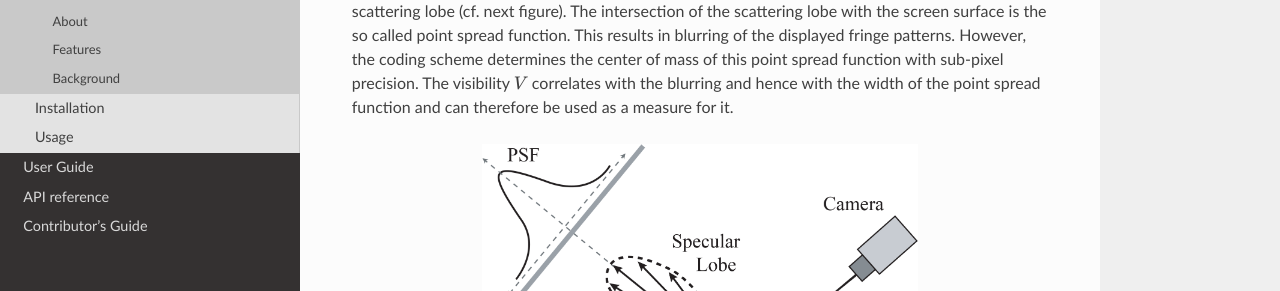
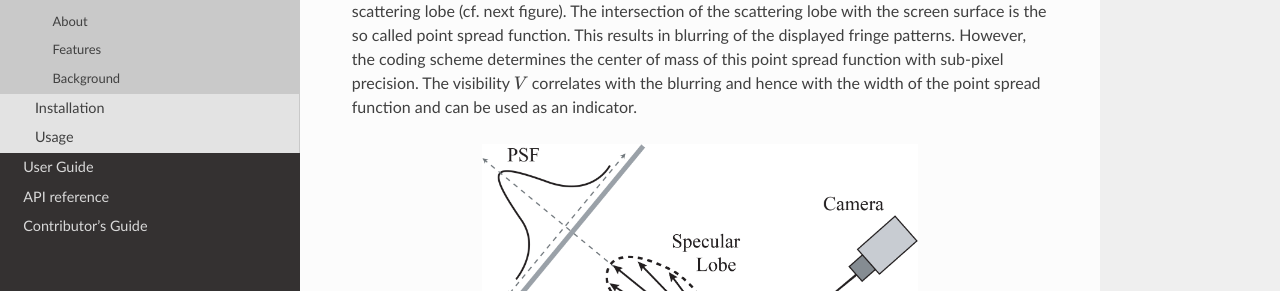
Before and after one commit to comimag/Fringes, a Sphinx documentation site: the page built from docs/getting_started/intro.rst, in a window 1280 px wide and 900 px high, scrolled down 4619 px. Shown: the part 184-475 px from the top of the window. Built offline with Sphinx 7.4.7 and the Read the Docs theme 2.0.0, drawn with Linux system fonts in a browser that asks for light colours; formulas are drawn with MathJax 3.

```diff
--- a/docs/getting_started/intro.rst
+++ b/docs/getting_started/intro.rst
@@ -199,7 +199,7 @@ The intersection of the scattering lobe with the screen surface is the so called
 This results in blurring of the displayed fringe patterns.
 However, the coding scheme determines the center of mass of this point spread function with sub-pixel precision.
 The visibility `V` correlates with the blurring and hence with the width of the point spread function
-and can therefore be used as a measure for it.
+and can be used as an indicator.
 
 .. figure:: PSF.png
     :scale: 15%
```
Also changed, not shown: README.md (+2 -1 lines).
